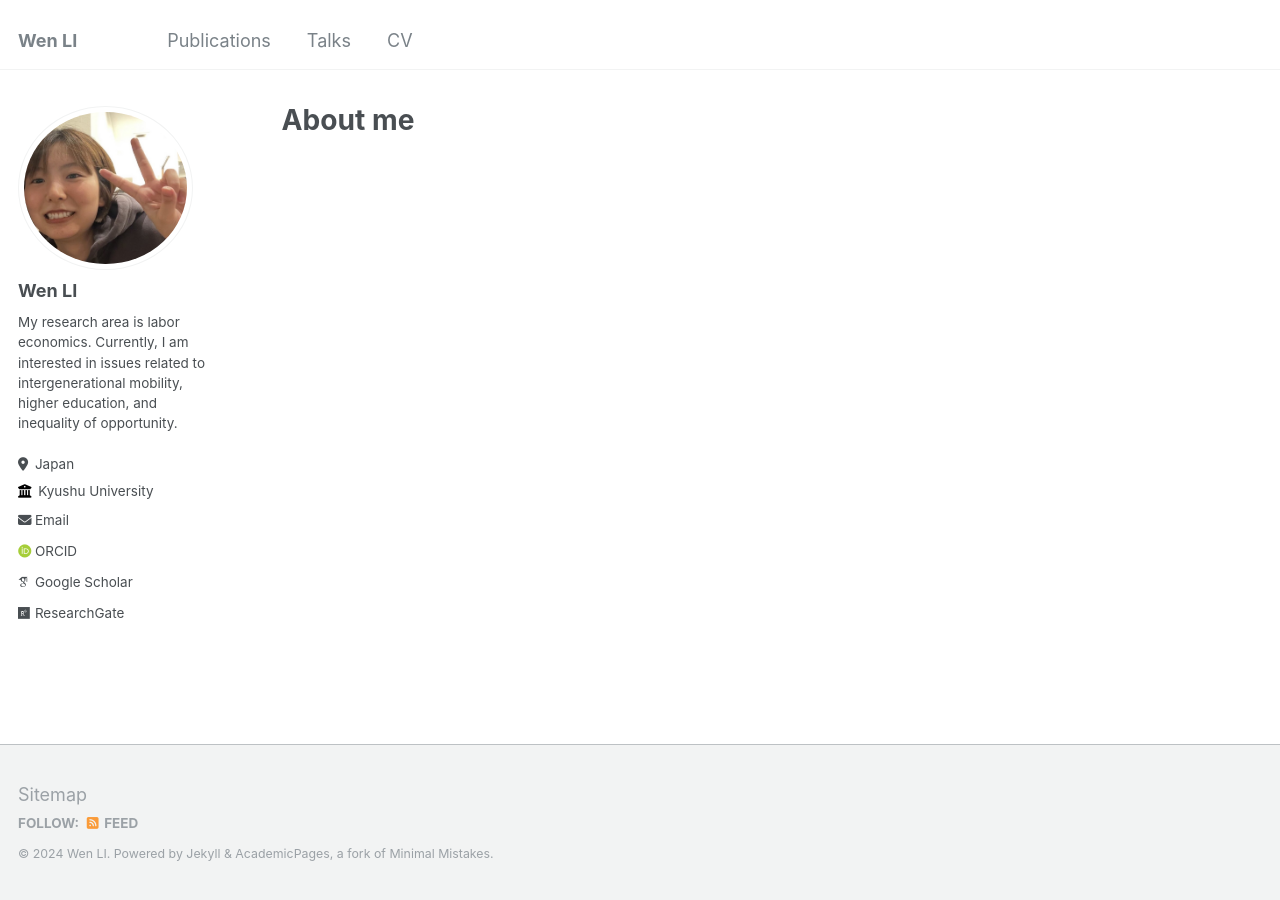
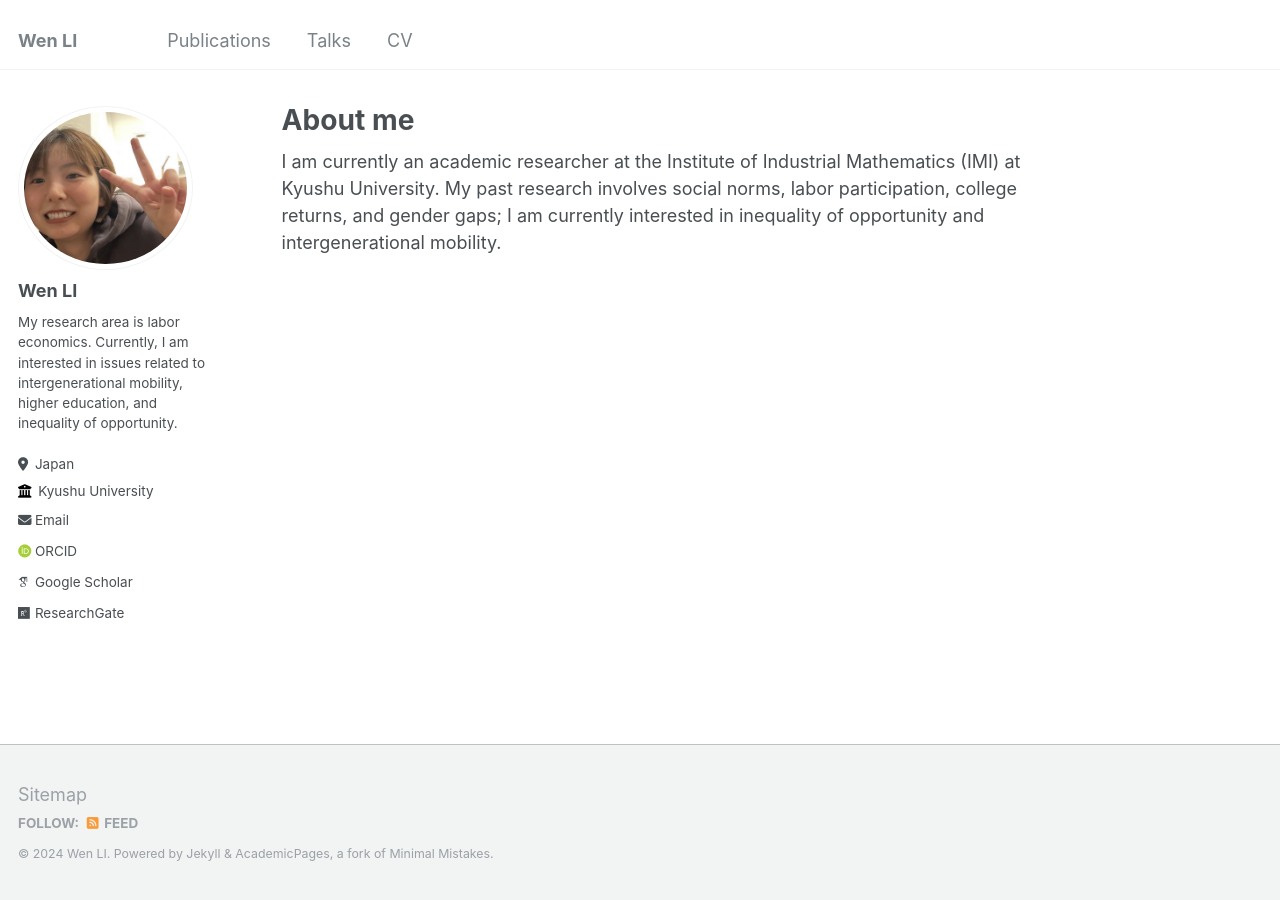
Before and after one commit to wenli-econ/wenli-econ.github.io, a Jekyll site: the page built from _pages/about.md, in a window 1280 px wide. Built offline with Jekyll 4.4.1, drawn with Linux system fonts in a browser that asks for light colours; some web fonts are replaced.

Commit message:
Update about.md

```diff
--- a/_pages/about.md
+++ b/_pages/about.md
@@ -6,3 +6,5 @@ redirect_from:
   - /about/
   - /about.html
 ---
+
+I am currently an academic researcher at the Institute of Industrial Mathematics (IMI) at Kyushu University. My past research involves social norms, labor participation, college returns, and gender gaps; I am currently interested in inequality of opportunity and intergenerational mobility.
```
